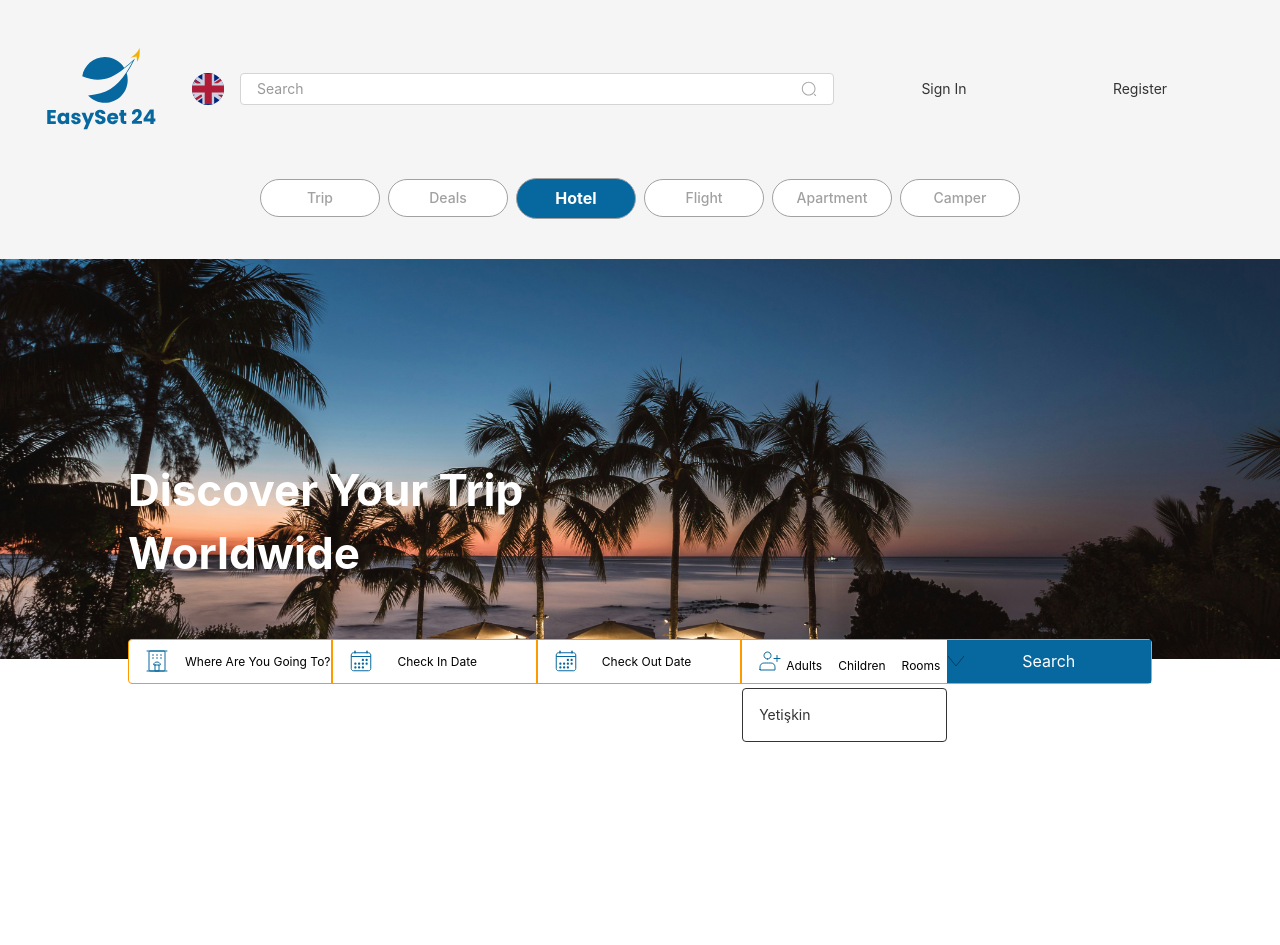
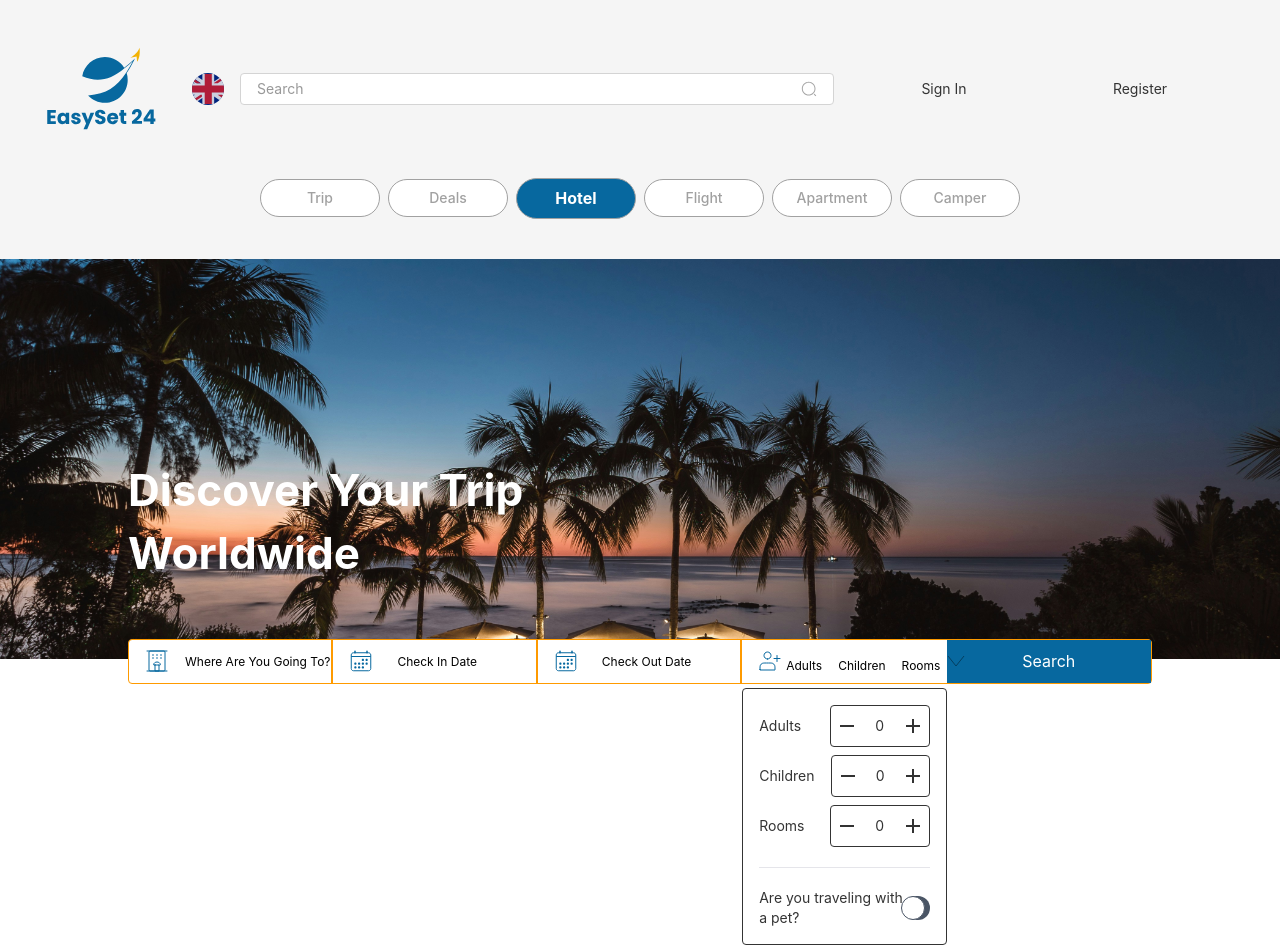
Before and after one commit to Rustemov02/booking, a React (Vite) app: page / in a window 1280 px wide. Both pictures are taken after a click on the picture 956 px from the left and 661 px from the top of the page. Shown: the top 945 px of the page. Before the commit the page ends 800 px from the top, so only its background shows below. Built offline with nearby package versions, Linux system fonts and the light colour scheme.

Commit message:
Add counter functionality to BookingBar component; include increase and decrease icons for adults, children, and rooms

```diff
--- a/src/components/bookingBar/bookingBar.tsx
+++ b/src/components/bookingBar/bookingBar.tsx
@@ -2,7 +2,8 @@ import HotelIcon from "../../assets/svg/hotel.svg";
 import peopleAdd from "../../assets/svg/peopleAdd.svg";
 import CalendarIcon from "../../assets/svg/calendar.svg";
 import arrowDown from "../../assets/svg/arrow-down.svg";
-
+import IncreaseIcon from "../../assets/svg/add.svg?react";
+import DecreaseIcon from "../../assets/svg/remove.svg?react";
 import { DatePicker } from "rsuite";
 import { useState } from "react";
 import styles from "./bar.module.css";
@@ -15,14 +16,38 @@ const BookingBar = ({ extraStyle }: { extraStyle?: string }) => {
   const [isPersonalModalOpen, setIsPersonalModalOpen] =
     useState<boolean>(false);
 
+  const Counter = ({
+    count,
+    onChange,
+  }: {
+    count: number;
+    onChange: (value: number) => void;
+  }) => {
+    const [currentNumb, setCurrentNumb] = useState<number>(count || 0);
 
-    const Counter = () => {
-      return(
-        <div className="border rounded-sm">
+    const handleDecrease = () => {
+      const newValue = currentNumb - 1;
+      setCurrentNumb(newValue);
+      onChange(newValue);
+    };
 
-        </div>
-      )
-    }
+    const handleIncrease = () => {
+      const newValue = currentNumb + 1;
+      setCurrentNumb(newValue);
+      onChange(newValue);
+    };
+
+    return (
+      <div className="flex flex-row items-center justify-between border w-full max-w-25 rounded-sm py-2 px-1 bg-white ">
+        <DecreaseIcon onClick={handleDecrease} className="cursor-pointer" />
+        <span>{currentNumb}</span>
+        <IncreaseIcon onClick={handleIncrease} className="cursor-pointer" />
+      </div>
+    );
+  };
+
+  const [adultsNumber, setAdultsNumber] = useState(0);
+  const [toggle, setToggle] = useState(false);
   return (
     <div className={`${styles.container} ${extraStyle}`}>
       {/* where are you going */}
@@ -110,10 +135,39 @@ const BookingBar = ({ extraStyle }: { extraStyle?: string }) => {
         />
         <div
           className={`${
-            isPersonalModalOpen ? "opacity-100 max-h-auto" : "opacity-0 h-0"
-          } absolute top-12 right-0 p-4 bg-white rounded-sm transition-all duration-500 border w-full`}
+            isPersonalModalOpen ? "opacity-100 max-h-auto overflow-auto" : "opacity-0 h-0 overflow-hidden"
+          } absolute top-12 right-0 p-4 space-y-2 bg-white rounded-sm transition-all duration-500 border w-full`}
         >
-          <div><p>Yetişkin</p> </div>
+          <div className="flex flex-row items-center justify-between gap-4">
+            <p>Adults</p>{" "}
+            <Counter count={adultsNumber} onChange={setAdultsNumber} />
+          </div>
+          <div className="flex flex-row items-center justify-between gap-4">
+            <p>Children</p> <Counter count={0} onChange={() => {}} />
+          </div>
+          <div className="flex flex-row items-center justify-between gap-4">
+            <p>Rooms</p> <Counter count={0} onChange={() => {}} />
+          </div>
+          <hr />
+          {/* traveling üith pets */}
+          <div className="flex flex-row items-center justify-between">
+            <p>Are you traveling with a pet?</p>{" "}
+            <div
+              // UPDATE: you can use here twMerge
+              onClick={() => setToggle(!toggle)}
+              className={`w-[35px] h-[24px] flex items-center ${
+                toggle ? "justify-end bg-blue-700" : "justify-start bg-gray-600"
+              } transition-all duration-500  rounded-xl cursor-pointer`}
+            >
+              <div
+                className="w-[24px] h-[24px] border bg-[#ffffff] rounded-full transform transition-transform duration-500"
+                style={{
+                  transform: toggle ? "translateX(3px)" : "translateX(-2px)",
+                  borderColor: toggle ? "#1447e6" : "#4a5565",
+                }}
+              ></div>
+            </div>
+          </div>
         </div>
       </div>
       {/* SEARCH */}
```
Also changed, not shown: src/assets/svg/add.svg (added), src/assets/svg/remove.svg (added).
